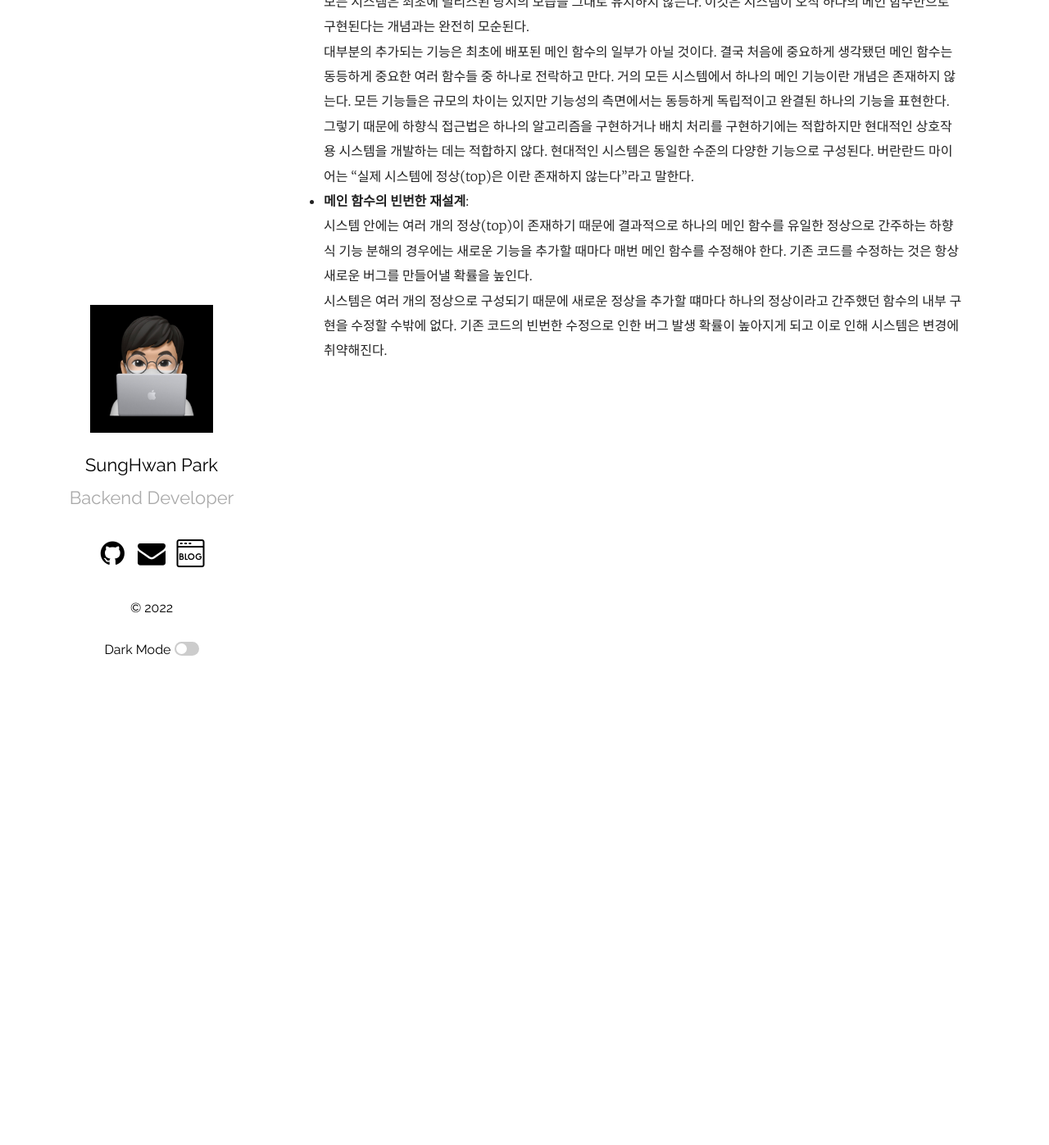
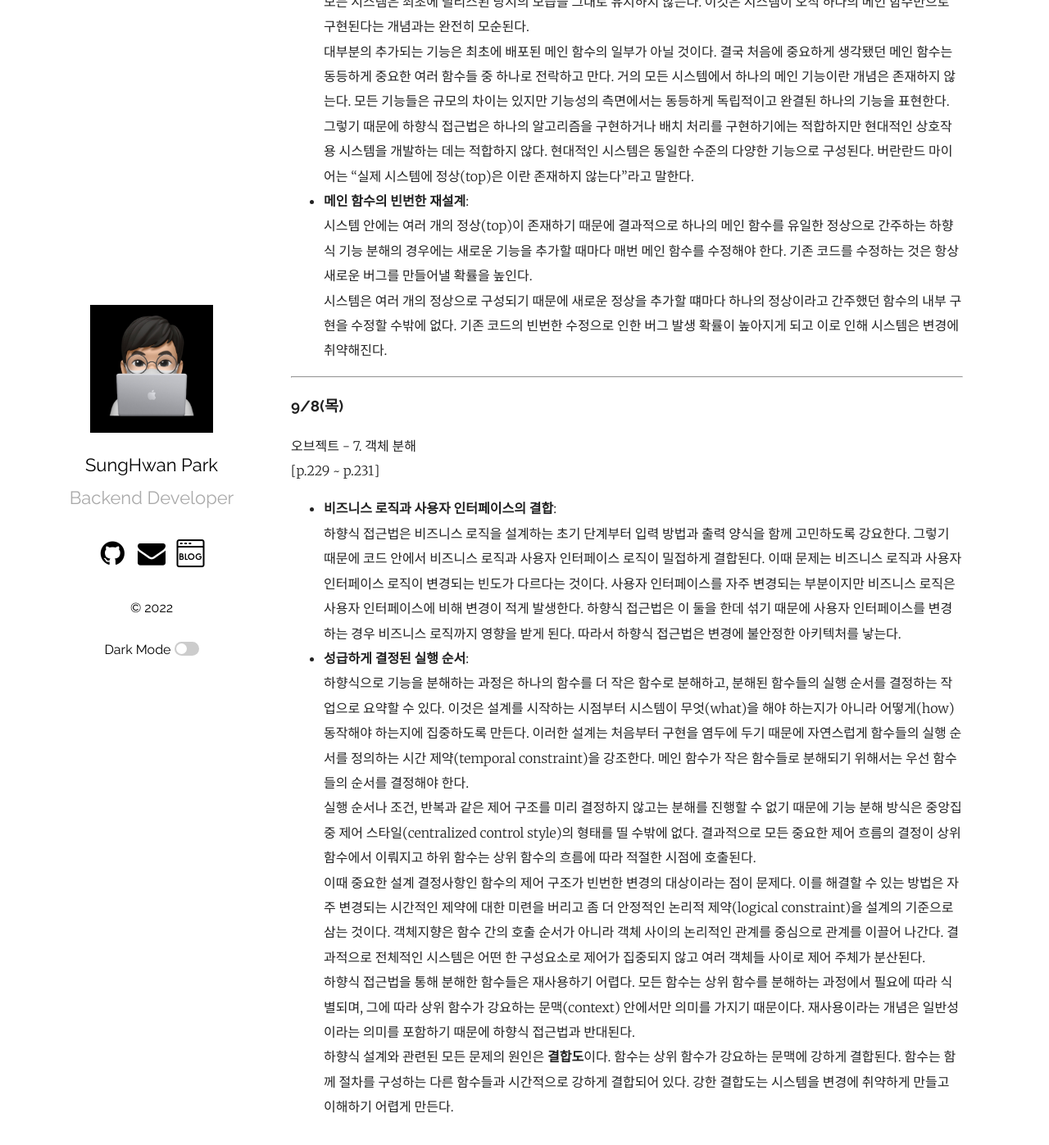
Before and after one commit to mrpark219/TIL, a Jekyll site: the page built from _posts/2022-09-01-9월TIL.markdown, in a window 1280 px wide and 1400 px high, scrolled down 8013 px. Shown: the top 1397 px of the window at 82% size. Built offline with Jekyll 4.4.1, drawn with Linux system fonts in a browser that asks for light colours; comment, search, counter and statistics services are not loaded.

Commit message:
feat: 2022-09-08 TIL 추가

```diff
--- a/_posts/2022-09-01-9월TIL.markdown
+++ b/_posts/2022-09-01-9월TIL.markdown
@@ -166,3 +166,19 @@ categories: 202209 TIL
 -   **메인 함수의 빈번한 재설계**:
     시스템 안에는 여러 개의 정상(top)이 존재하기 때문에 결과적으로 하나의 메인 함수를 유일한 정상으로 간주하는 하향식 기능 분해의 경우에는 새로운 기능을 추가할 때마다 매번 메인 함수를 수정해야 한다. 기존 코드를 수정하는 것은 항상 새로운 버그를 만들어낼 확률을 높인다.
     시스템은 여러 개의 정상으로 구성되기 때문에 새로운 정상을 추가할 떄마다 하나의 정상이라고 간주했던 함수의 내부 구현을 수정할 수밖에 없다. 기존 코드의 빈번한 수정으로 인한 버그 발생 확률이 높아지게 되고 이로 인해 시스템은 변경에 취약해진다.
+
+---
+
+### 9/8(목)
+
+오브젝트 - 7. 객체 분해
+[p.229 ~ p.231]
+
+-   **비즈니스 로직과 사용자 인터페이스의 결합**:
+    하향식 접근법은 비즈니스 로직을 설계하는 초기 단계부터 입력 방법과 출력 양식을 함께 고민하도록 강요한다. 그렇기 때문에 코드 안에서 비즈니스 로직과 사용자 인터페이스 로직이 밀접하게 결합된다. 이때 문제는 비즈니스 로직과 사용자 인터페이스 로직이 변경되는 빈도가 다르다는 것이다. 사용자 인터페이스를 자주 변경되는 부분이지만 비즈니스 로직은 사용자 인터페이스에 비해 변경이 적게 발생한다. 하향식 접근법은 이 둘을 한데 섞기 때문에 사용자 인터페이스를 변경하는 경우 비즈니스 로직까지 영향을 받게 된다. 따라서 하향식 접근법은 변경에 불안정한 아키텍처를 낳는다.
+-   **성급하게 결정된 실행 순서**:
+    하향식으로 기능을 분해하는 과정은 하나의 함수를 더 작은 함수로 분해하고, 분해된 함수들의 실행 순서를 결정하는 작업으로 요약할 수 있다. 이것은 설계를 시작하는 시점부터 시스템이 무엇(what)을 해야 하는지가 아니라 어떻게(how) 동작해야 하는지에 집중하도록 만든다. 이러한 설계는 처음부터 구현을 염두에 두기 때문에 자연스럽게 함수들의 실행 순서를 정의하는 시간 제약(temporal constraint)을 강조한다. 메인 함수가 작은 함수들로 분해되기 위해서는 우선 함수들의 순서를 결정해야 한다.
+    실행 순서나 조건, 반복과 같은 제어 구조를 미리 결정하지 않고는 분해를 진행할 수 없기 때문에 기능 분해 방식은 중앙집중 제어 스타일(centralized control style)의 형태를 띨 수밖에 없다. 결과적으로 모든 중요한 제어 흐름의 결정이 상위 함수에서 이뤄지고 하위 함수는 상위 함수의 흐름에 따라 적절한 시점에 호출된다.
+    이때 중요한 설계 결정사항인 함수의 제어 구조가 빈번한 변경의 대상이라는 점이 문제다. 이를 해결할 수 있는 방법은 자주 변경되는 시간적인 제약에 대한 미련을 버리고 좀 더 안정적인 논리적 제약(logical constraint)을 설계의 기준으로 삼는 것이다. 객체지향은 함수 간의 호출 순서가 아니라 객체 사이의 논리적인 관계를 중심으로 관계를 이끌어 나간다. 결과적으로 전체적인 시스템은 어떤 한 구성요소로 제어가 집중되지 않고 여러 객체들 사이로 제어 주체가 분산된다.
+    하향식 접근법을 통해 분해한 함수들은 재사용하기 어렵다. 모든 함수는 상위 함수를 분해하는 과정에서 필요에 따라 식별되며, 그에 따라 상위 함수가 강요하는 문맥(context) 안에서만 의미를 가지기 때문이다. 재사용이라는 개념은 일반성이라는 의미를 포함하기 때문에 하향식 접근법과 반대된다.
+    하향식 설계와 관련된 모든 문제의 원인은 **결합도**이다. 함수는 상위 함수가 강요하는 문맥에 강하게 결합된다. 함수는 함께 절차를 구성하는 다른 함수들과 시간적으로 강하게 결합되어 있다. 강한 결합도는 시스템을 변경에 취약하게 만들고 이해하기 어렵게 만든다.
```
